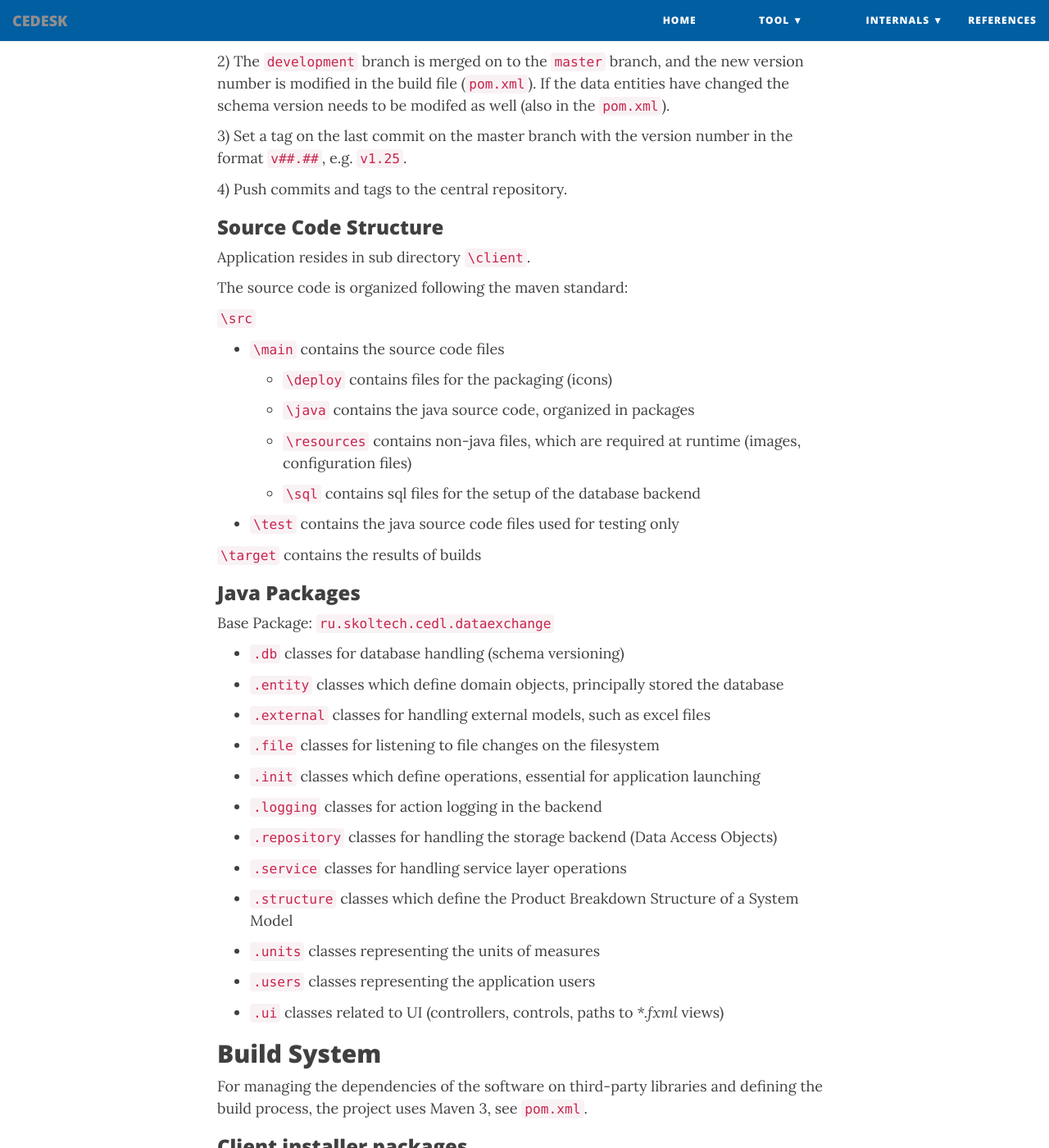
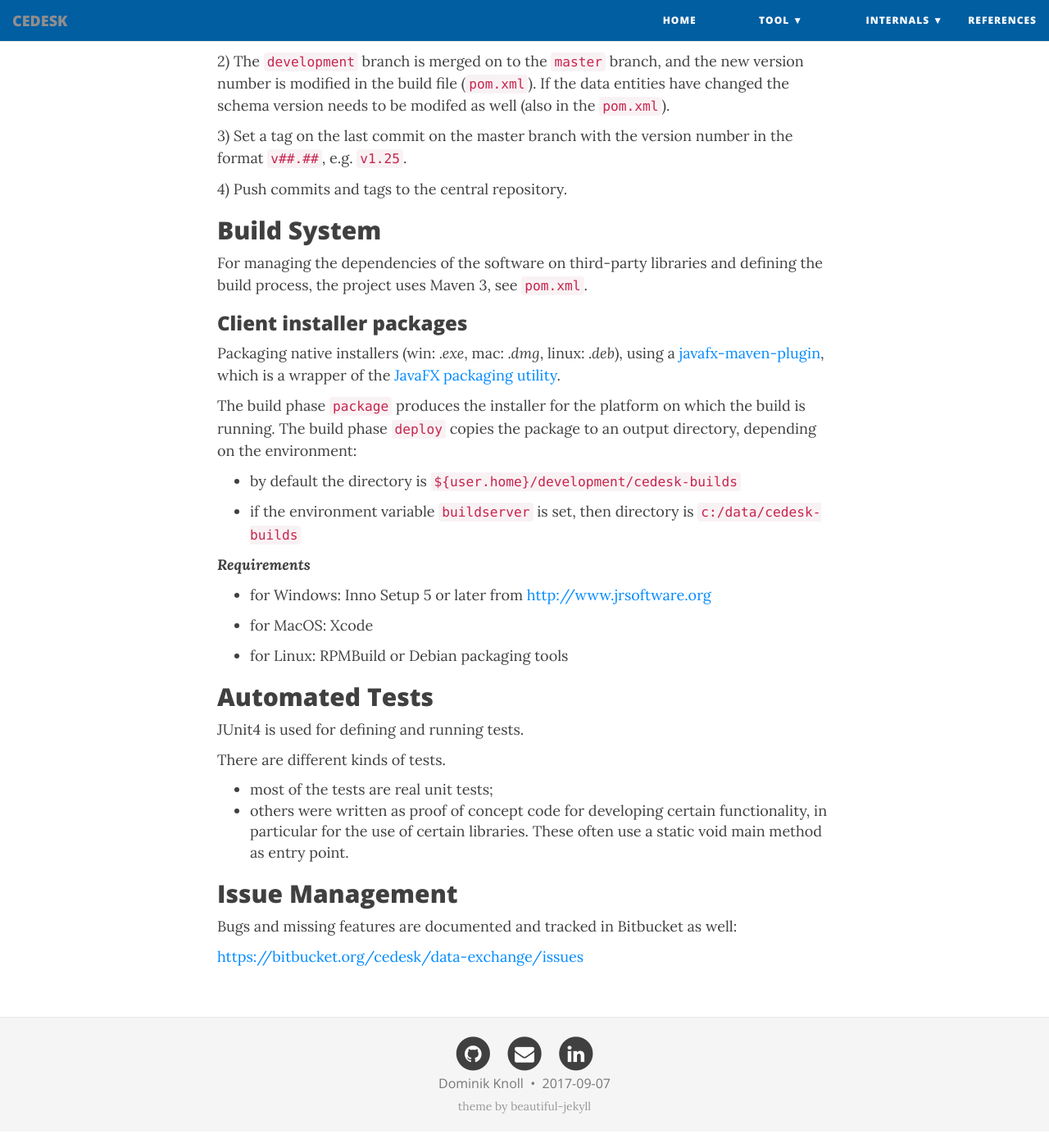
Before and after one commit to cedesk/cedesk.github.io, a Jekyll site: the page built from developers-guide.md, in a window 1280 px wide and 1400 px high, scrolled down 645 px. Shown: the whole window at 82% size. Built offline with Jekyll 4.4.1, drawn with Linux system fonts in a browser that asks for light colours; nearby versions of some CDN libraries; some of the changed text lies outside the part shown.

Commit message:
add reference to build instructions, moved source code structure

```diff
--- a/developers-guide.md
+++ b/developers-guide.md
@@ -28,61 +28,11 @@
 
 4) Push commits and tags to the central repository.
 
-### Source Code Structure ###
-
-Application resides in sub directory `\client`.
-
-The source code is organized following the maven standard:
-
-`\src`
-
-  * `\main` contains the source code files
-
-    * `\deploy` contains files for the packaging (icons)
-
-    * `\java` contains the java source code, organized in packages
-
-    * `\resources` contains non-java files, which are required at runtime (images, configuration files)
-
-    * `\sql` contains sql files for the setup of the database backend
-
-  * `\test` contains the java source code files used for testing only
-
-`\target` contains the results of builds
-
-### Java Packages ###
-
-Base Package: `ru.skoltech.cedl.dataexchange`
-
-  * `.db`  classes for database handling (schema versioning)
-
-  * `.entity`  classes which define domain objects, principally stored the database
-
-  * `.external` classes for handling external models, such as excel files
-
-  * `.file`  classes for listening to file changes on the filesystem
-
-  * `.init`  classes which define operations, essential for application launching
-
-  * `.logging` classes for action logging in the backend
-
-  * `.repository` classes for handling the storage backend (Data Access Objects)
-
-  * `.service` classes for handling service layer operations
-
-  * `.structure` classes which define the Product Breakdown Structure of a System Model
-
-  * `.units`  classes representing the units of measures
-
-  * `.users`  classes representing the application users
-
-  * `.ui`  classes related to UI (controllers, controls, paths to _*.fxml_ views)
-
-## Build System ##
+## Build System
 
 For managing the dependencies of the software on third-party libraries and defining the build process, the project uses Maven 3, see `pom.xml`.
 
-### Client installer packages ###
+### Client installer packages
 
 Packaging native installers (win: _.exe_, mac: _.dmg_, linux: _.deb_),
 using a [javafx-maven-plugin](http://javafx-maven-plugin.github.io/), which is a wrapper of the [JavaFX packaging utility](http://docs.oracle.com/javafx/2/deployment/self-contained-packaging.htm).
@@ -103,7 +53,7 @@
 * for Linux: RPMBuild or Debian packaging tools
 
 
-## Automated Tests ##
+## Automated Tests
 
 JUnit4 is used for defining and running tests.
 
```
Also changed, not shown: other parts of developers-guide.md (+4 -4 lines), code-structure.md (+52 -2 lines), setup.md (+3 -1 lines).
